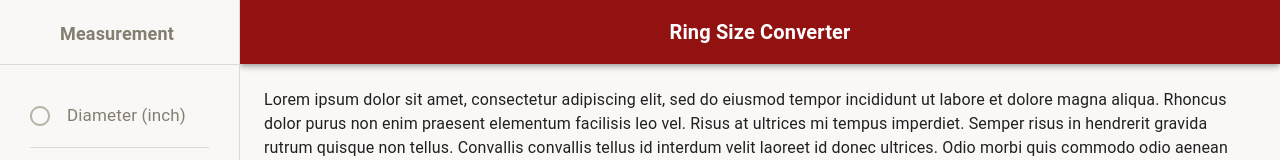
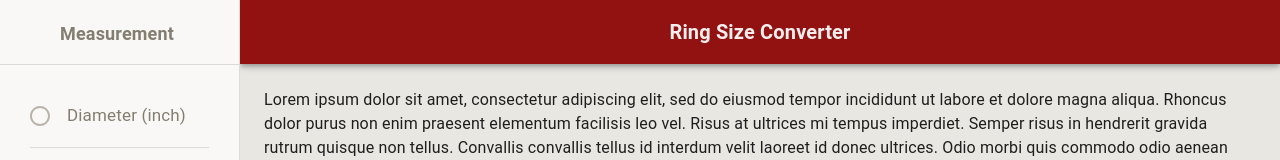
Before and after one commit to calcmp/ring-converter, a React (Create React App) app: page / in a window 1280 px wide. Shown: the top 160 px of the page. Built offline with nearby package versions, Linux system fonts and the light colour scheme; no server answers.

Commit message:
Colours change

```diff
--- a/src/components/drawer.js
+++ b/src/components/drawer.js
@@ -25,7 +25,7 @@ const drawerWidth = 240;
 const useStyles = makeStyles((theme) => ({
   root: {
     display: "flex",
-    backgroundColor: "hsl(40, 23%, 97%)",
+    backgroundColor: "hsl(43, 13%, 90%)",
   },
   drawer: {
     [theme.breakpoints.up("sm")]: {
@@ -124,7 +124,11 @@ function ResponsiveDrawer(props) {
           >
             <MenuIcon />
           </IconButton>
-          <Typography style={{ fontWeight: 600 }} variant="h6" noWrap>
+          <Typography
+            style={{ fontWeight: 600, color: "hsl(360, 33%, 95%)" }}
+            variant="h6"
+            noWrap
+          >
             Ring Size Converter
           </Typography>
         </Toolbar>
```
